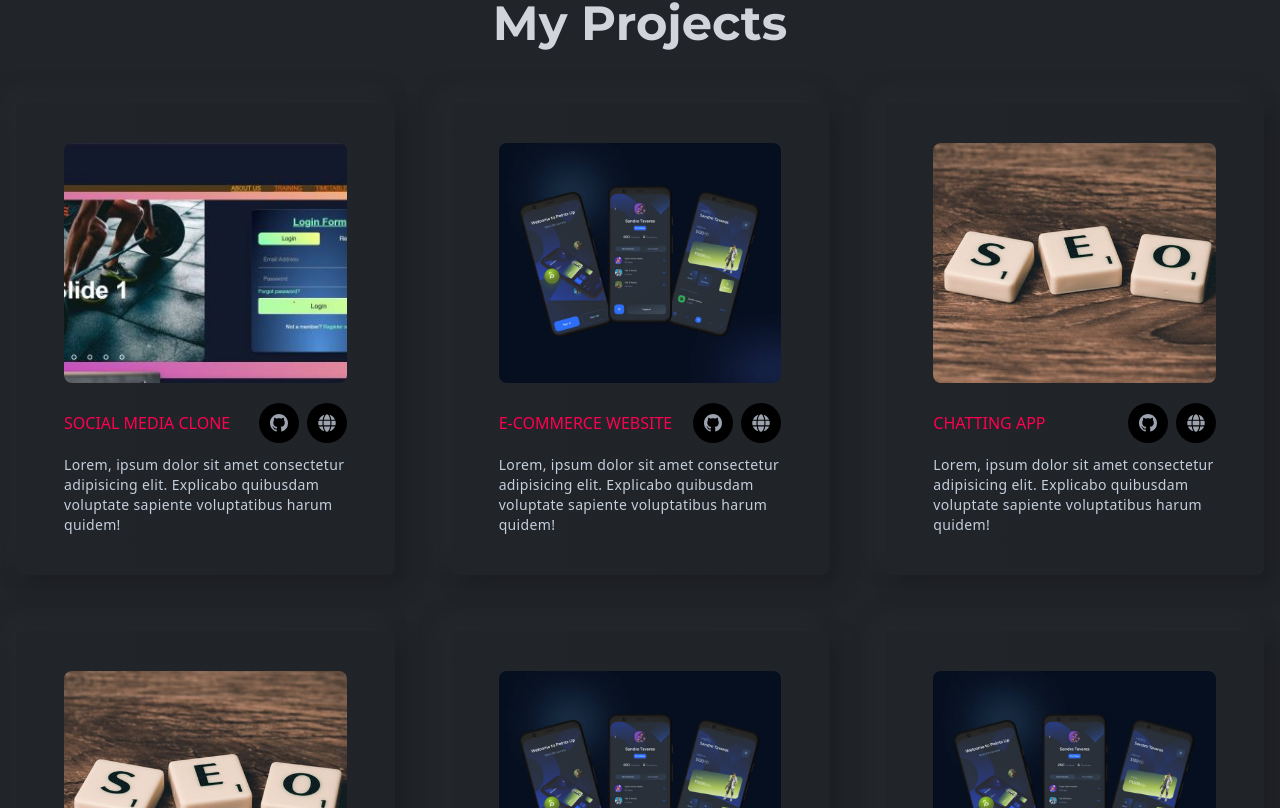
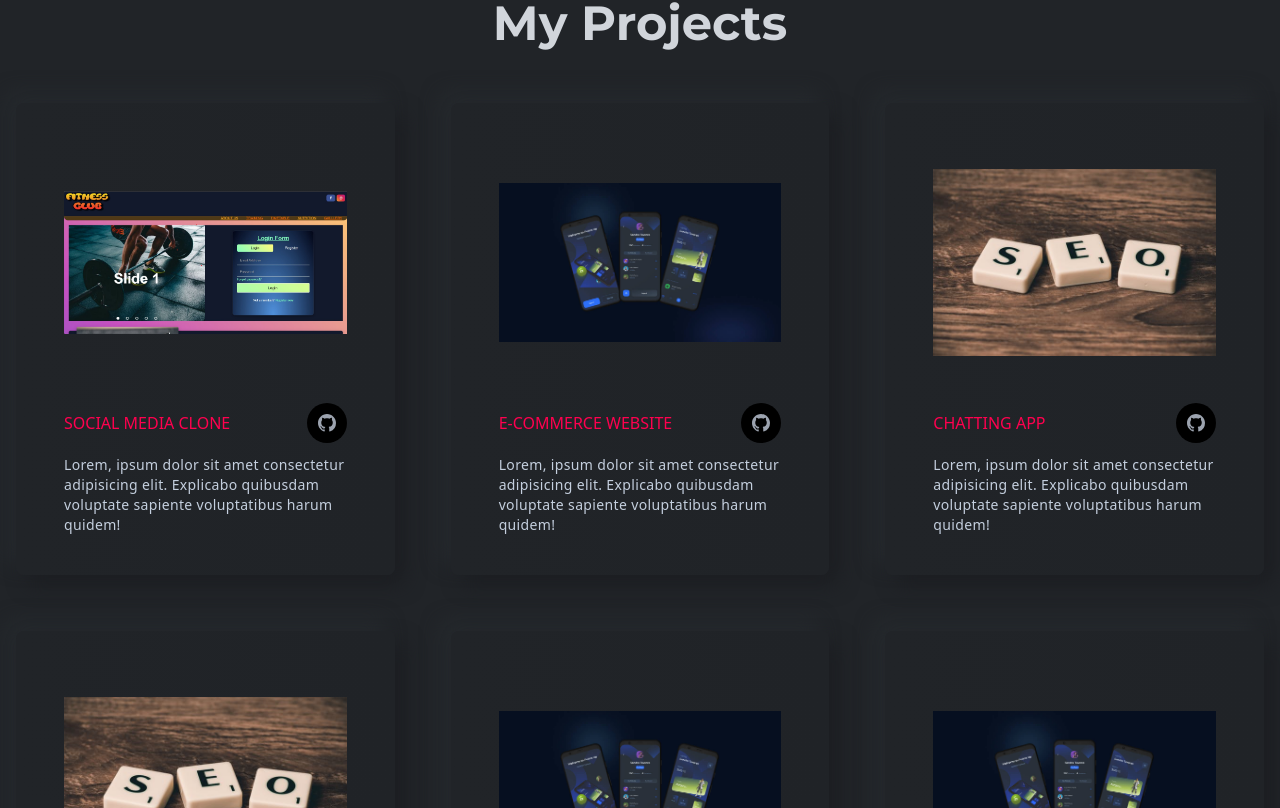
Before and after one commit to Rishabh-mikku/Portfolio, a React (Vite) app: page / in a window 1280 px wide. Shown: the part 2252-3060 px from the top of the page. Built offline with nearby package versions, Linux system fonts and the light colour scheme.

Commit message:
20240607 Project 1 added

```diff
--- a/src/components/Projects/ProjectsCard.jsx
+++ b/src/components/Projects/ProjectsCard.jsx
@@ -1,13 +1,13 @@
 import React from 'react'
 import { BsGithub } from "react-icons/bs";
-import { FaGlobe } from "react-icons/fa";
+
 
 const ProjectsCard = ({ title, des, src }) => {
   return (
     <div className="w-full p-4 xl:px-12 h-auto xl:py-10 rounded-lg shadow-shadowOne flex flex-col bg-gradient-to-r from-bodyColor to-[#202327] group hover:bg-gradient-to-b hover:from-gray-900 hover:gray-900 transition-colors duration-1000">
       <div className="w-full h-[80%] overflow-hidden rounded-lg">
         <img
-          className="w-full h-60 object-cover group-hover:scale-110 duration-300 cursor-pointer"
+          className="w-full h-60 object-contain group-hover:scale-110 duration-300 cursor-pointer"
           src={src}
           alt="src"
         />
@@ -22,9 +22,6 @@ const ProjectsCard = ({ title, des, src }) => {
               <span className="text-lg w-10 h-10 rounded-full bg-black inline-flex justify-center items-center text-gray-400 hover:text-designColor duration-300 cursor-pointer">
                 <BsGithub />
               </span>
-              <span className="text-lg w-10 h-10 rounded-full bg-black inline-flex justify-center items-center text-gray-400 hover:text-designColor duration-300 cursor-pointer">
-                <FaGlobe />
-              </span>
             </div>
           </div>
           <p className="text-sm tracking-wide mt-3 hover:text-gray-100 duration-300">
```
Also changed, not shown: src/assets/images/projects/projectOne.jpg.
